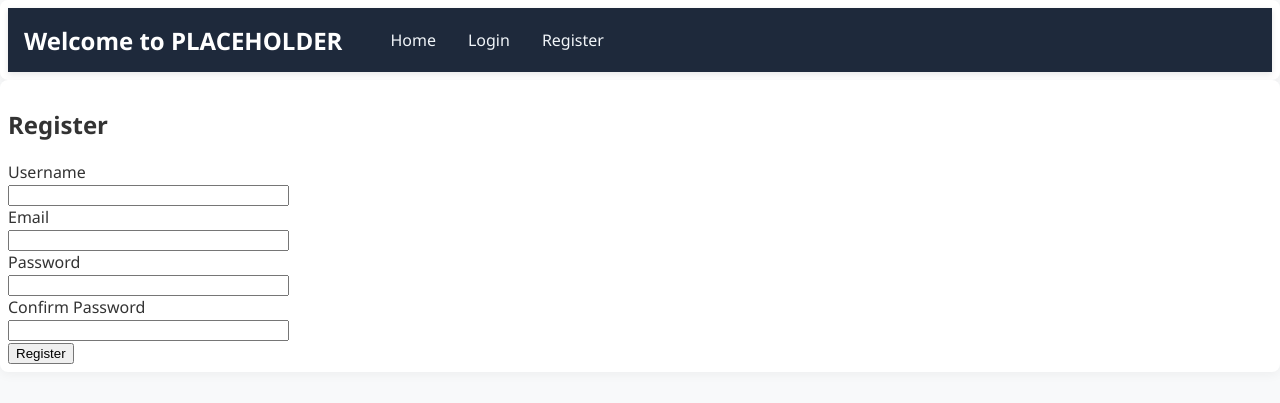
After one commit to BingBong44512/flask-project, a Flask app: page /register in a window 1280 px wide. The commit adds this page. Shown: the top 403 px of the page. Run offline with Flask 3, Linux system fonts and the light colour scheme.

Commit message:
made register and changed css

```diff
--- a/app/forms.py
+++ b/app/forms.py
@@ -1,9 +1,18 @@
 from flask_wtf import FlaskForm
 from wtforms import StringField, PasswordField, BooleanField, SubmitField
-from wtforms.validators import DataRequired
+from wtforms.validators import DataRequired, Email, EqualTo, Length
 
 class LoginForm(FlaskForm):
 	username = StringField('Username', validators=[DataRequired()])
 	password = PasswordField('Password', validators=[DataRequired()])
 	remember_me = BooleanField('Remember Me')
 	submit = SubmitField('Sign In')
+
+class RegisterForm(FlaskForm):
+    username = StringField('Username', validators=[DataRequired(), Length(min=3, max=80)])
+    email = StringField('Email', validators=[DataRequired(), Email(), Length(max=120)])
+    password = PasswordField('Password', validators=[DataRequired(), Length(min=6)])
+    confirm_password = PasswordField('Confirm Password', validators=[
+        DataRequired(), EqualTo('password', message='Passwords must match.')
+    ])
+    submit = SubmitField('Register')
--- a/app/routes.py
+++ b/app/routes.py
@@ -2,10 +2,10 @@ from flask import Flask, request, jsonify, render_template, redirect,url_for, se
 from flask_sqlalchemy import SQLAlchemy
 from flask_wtf import Form
 from wtforms import StringField, SubmitField
-from wtforms.validators import DataRequired
+from wtforms.validators import DataRequired, Email
 from flask_login import login_user, logout_user, current_user, UserMixin, login_required
 from app import app, login_manager, db
-from .forms import LoginForm
+from .forms import LoginForm, RegisterForm
 from .models import User
 
 login_manager.init_app(app)
@@ -29,18 +29,46 @@ def login():
 		remember = form.remember_me.data
 
 		user = User.query.filter_by(username=username).first()
-		if username == User.username and User.check_password(password):
-			login_user(temp_user, remember=remember)
+		if username == user.username and user.check_password(password):
+			login_user(user, remember=remember)
 			flash('Logged in successfully.')
 			next = request.args.get('next')
 		else:
 			flash('Invalid username or password (temporary)')
 			return render_template('login.html', form=form)
 
-		if not url_has_allowed_host_and_scheme(next, request.host):
-			return flask.abort(400)
+		#if not url_has_allowed_host_and_scheme(next, request.host):
+		#	return flask.abort(400)
 		return redirect(next or url_for('user', username=username))
 	return render_template('login.html', form=form)
+
+@app.route('/register', methods=['GET', 'POST'])
+def register():
+	if current_user.is_authenticated:
+		return redirect(url_for('index'))
+
+	form = RegisterForm()
+	if form.validate_on_submit():
+		username = form.username.data.strip()
+		email = form.email.data.strip().lower()
+		password = form.password.data
+
+		existing_user = User.query.filter(
+			(User.username == username)).first()
+
+		if existing_user:
+			flash("Username or email already registered.")
+			return render_template('register.html', form=form)
+
+		new_user = User(username=username, email=email, password=password)
+		db.session.add(new_user)
+		db.session.commit()
+
+		login_user(new_user)
+		flash('Registration successful!')
+		return redirect(url_for('user', username=username))
+
+	return render_template('register.html', form=form)
 
 @app.route('/logout')
 @login_required
--- a/app/static/style.css
+++ b/app/static/style.css
@@ -11,9 +11,32 @@ body {
 	color: white;
 	padding: 1rem 1rem;
 	display: flex;
-	align-items: right;
-	justify-content: space-between;
+	align-items: center;
 	box-shadow: 0 2px 6px rgba(0, 0, 0, 0.1);
+	max-height: 2rem;
+}
+
+.navbar-title {
+  	font-size: 1.5rem;
+  	font-weight: bold;
+}
+
+.navbar-links{
+	display: flex;
+	margin-left: 2rem;
+}
+
+.navbar-links a {
+	display: flex;
+  	color: white;
+  	text-decoration: none;
+  	transition: color 0.2s;
+  	margin: 1rem;
+  	align-items: center;
+}
+
+.navbar-links a:hover {
+  color: #93c5fd; /* light blue on hover */
 }
 
 .logs {
--- a/app/templates/base.html
+++ b/app/templates/base.html
@@ -28,17 +28,24 @@
 						<span class="icon-bar"></span>
 					</button> -->
 
-					<h3>
+					<div class="navbar-title">
 						Welcome to PLACEHOLDER
-					</h3>
+					</div>
+
+					<div class="navbar-links">
 						<a href="/">Home</a>
+
 						<div class="logs">
 							{% if not current_user.is_authenticated %}
 								<a href="/login">Login</a>
 							{%else %}
-							<a href="/">Logout</a>
+								<a href="/logout">Logout</a>
 							{% endif %}
 						</div>
+
+						<a href="/register">Register</a>
+					</div>
+
 				</div>
 			</div>
 		</div>
--- /dev/null
+++ b/app/templates/register.html
@@ -0,0 +1,42 @@
+{% extends 'base.html' %}
+
+{% block title %}
+Register
+{% endblock %}
+
+{% block content %}
+<div class="container">
+	<h2>Register</h2>
+	<form method="POST">
+		{{ form.hidden_tag() }}
+
+		<div>
+			{{ form.username.label }}<br>
+			{{ form.username(size=32) }}
+		</div>
+
+		<div>
+			{{ form.email.label }}<br>
+			{{ form.email(size=32) }}
+		</div>
+
+		<div>
+			{{ form.password.label }}<br>
+			{{ form.password(size=32) }}
+		</div>
+
+		<div>
+			{{ form.confirm_password.label }}<br>
+			{{ form.confirm_password(size=32) }}
+		</div>
+
+		<div>
+			{{ form.submit(class_="btn btn-primary") }}
+		</div>
+	</form>
+
+	{% for message in get_flashed_messages() %}
+		<p style="color: red;">{{ message }}</p>
+	{% endfor %}
+</div>
+{% endblock %}
--- a/requirements.txt
+++ b/requirements.txt
@@ -6,3 +6,4 @@ flask-wtf
 flask-login
 wtforms
 python-dotenv
+email-validator
```
Also changed, not shown: instance/placeholder.db. Lines whose indentation alone changed are shown as unchanged.
